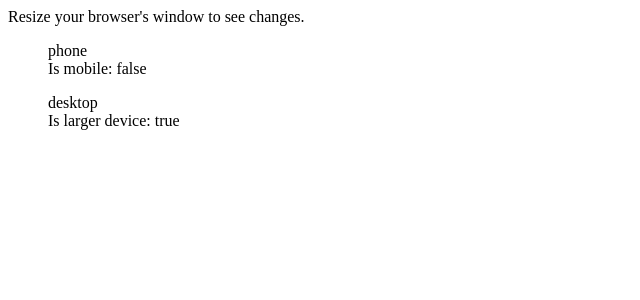
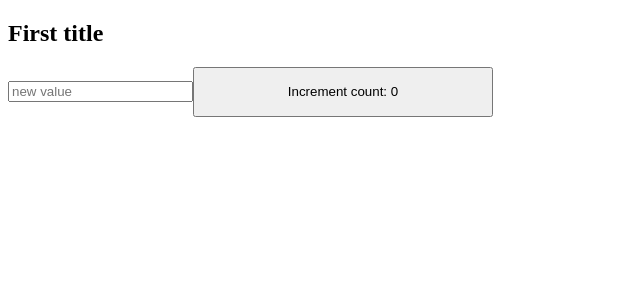
Before and after one commit to Yogurt7v/ReactChallange, a React (Create React App) app: page / in a window 1280 px wide. Shown: the top 300 px of the page, without its empty margins (0-640 px from the left). Built offline with nearby package versions, Linux system fonts and the light colour scheme; the HTML template or start-up script is replaced by a standard one.

Commit message:
easy done

```diff
--- a/src/App.js
+++ b/src/App.js
@@ -1,38 +1,42 @@
 import * as React from 'react';
 
-const query = 'only screen and (max-width : 768px)';
+export function useDocumentTitle(newTitle) {
+  const [title, setTitle] = React.useState('First title');
 
-export default function MatchMedia() {
-  const [isMobile, setIsMobile] = React.useState(window.matchMedia(query).matches);
+  const changeTitle = (newTitle) => {
+    setTitle(newTitle);
+  };
 
-  React.useLayoutEffect(() => {
-    const handleChange = () => {
-      setIsMobile(window.matchMedia(query).matches);
-    };
+  return {
+    title,
+    changeTitle,
+  };
+}
 
-    const matchMedia = window.matchMedia(query);
+export default function App() {
+  const [inputValue, setInputValue] = React.useState('');
+  const [count, setCount] = React.useState(0);
+  const { title, changeTitle } = useDocumentTitle();
 
-    matchMedia.addEventListener('change', handleChange);
-
-    return () => {
-      matchMedia.removeEventListener('change', handleChange);
-    };
-  }, []);
+  const clickButton = (secondValue) => {
+    if (!secondValue) {
+      setCount((prev) => prev + 1);
+    } else {
+      changeTitle(secondValue);
+      setCount((prev) => prev + 1);
+    }
+  };
 
   return (
-    <section>
-      Resize your browser's window to see changes.
-      <article>
-        <figure className={isMobile ? 'active' : ''}>
-          phone
-          <figcaption>Is mobile: {`${isMobile}`}</figcaption>
-        </figure>
-
-        <figure className={!isMobile ? 'active' : ''}>
-          desktop
-          <figcaption>Is larger device: {`${!isMobile}`}</figcaption>
-        </figure>
-      </article>
-    </section>
+    <>
+      <h2>{title}</h2>
+      <input
+        type="text"
+        placeholder="new value"
+        value={inputValue}
+        onChange={(e) => setInputValue(e.target.value)}
+      ></input>
+      <button onClick={() => clickButton(inputValue)}>Increment count: {count}</button>
+    </>
   );
 }
```
